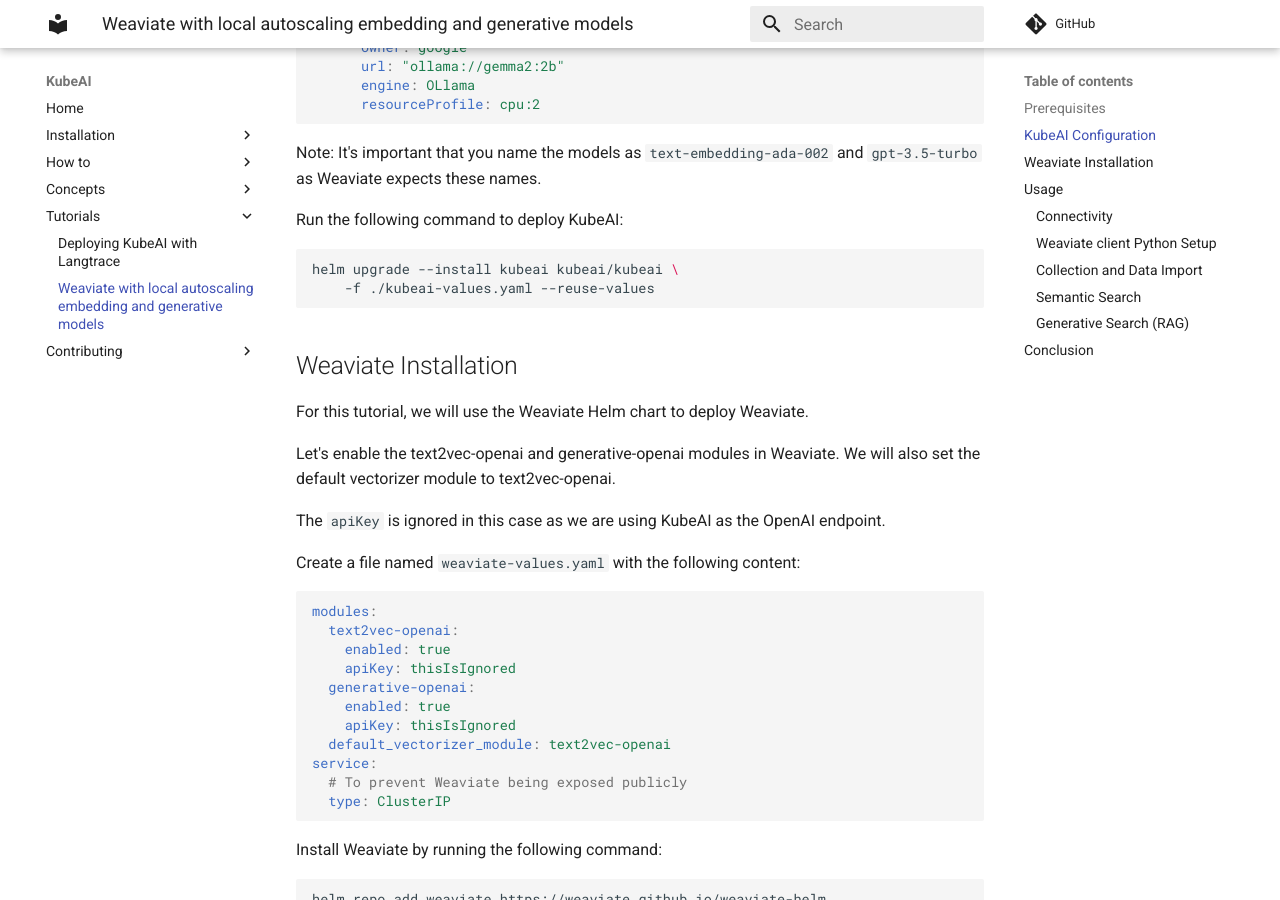
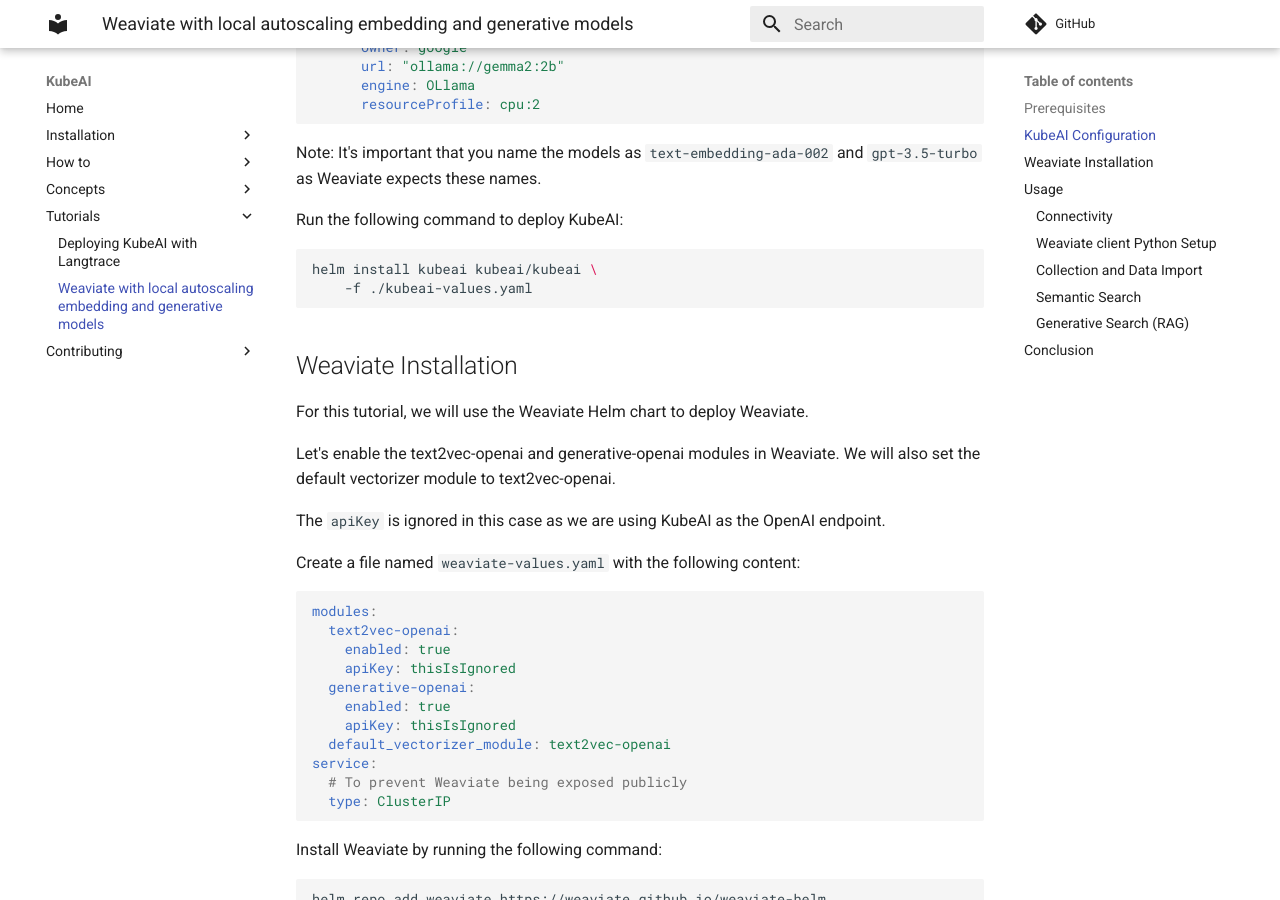
Before and after one commit to substratusai/kubeai, an MkDocs documentation site: the page built from docs/tutorials/weaviate.md, in a window 1280 px wide and 900 px high, scrolled down 1188 px. Built offline with MkDocs 1.6.1 and Material for MkDocs 9.7.7, drawn with Linux system fonts in a browser that asks for light colours; comment, search, counter and statistics services are not loaded.

Commit message:
change to helm install and remove --reuse-values

````diff
--- a/docs/tutorials/weaviate.md
+++ b/docs/tutorials/weaviate.md
@@ -55,8 +55,8 @@
 
 Run the following command to deploy KubeAI:
 ```bash
-helm upgrade --install kubeai kubeai/kubeai \
-    -f ./kubeai-values.yaml --reuse-values
+helm install kubeai kubeai/kubeai \
+    -f ./kubeai-values.yaml
 ```
 
 ## Weaviate Installation
````
